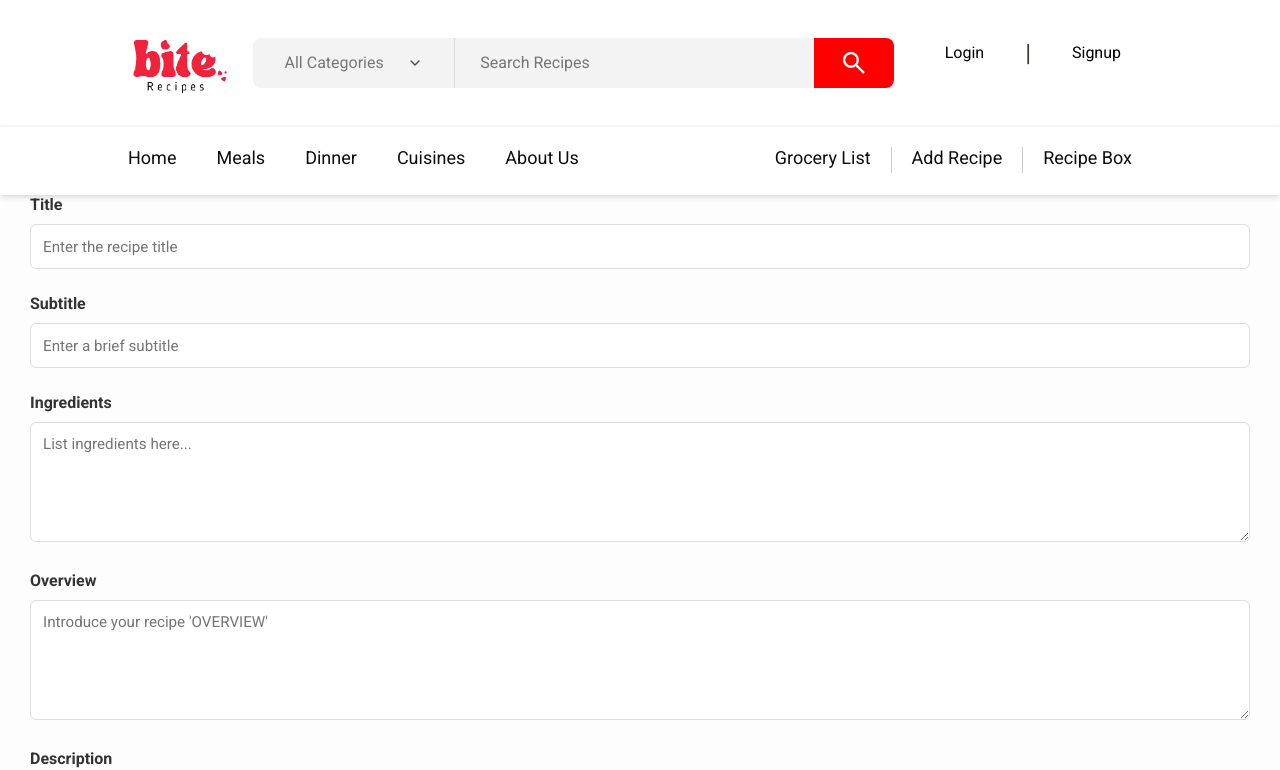
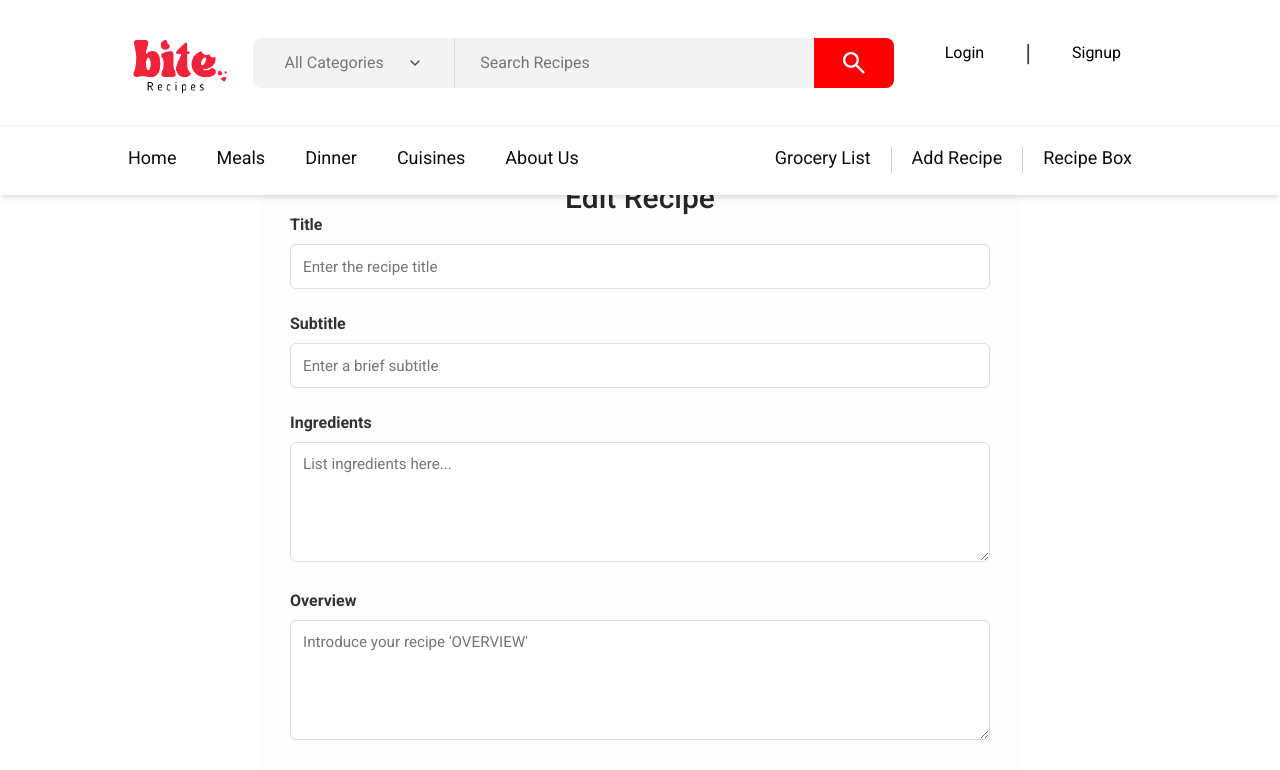
Before and after one commit to sneha-at-hub/recipe-sharing-application, a React (Vite) app in the folder frontend/: page /edit-recipe/1 in a window 1280 px wide. Shown: the top 770 px of the page. Built offline with nearby package versions, Linux system fonts and the light colour scheme; no server answers.

Commit message:
changed css of edit

```diff
--- a/frontend/src/components/Forms/Edit/Edit.css
+++ b/frontend/src/components/Forms/Edit/Edit.css
@@ -0,0 +1,7 @@
+.editrecipe-container{
+    max-width: 800px;
+    margin: 0 auto;
+    padding: 20px;
+
+
+}
```
